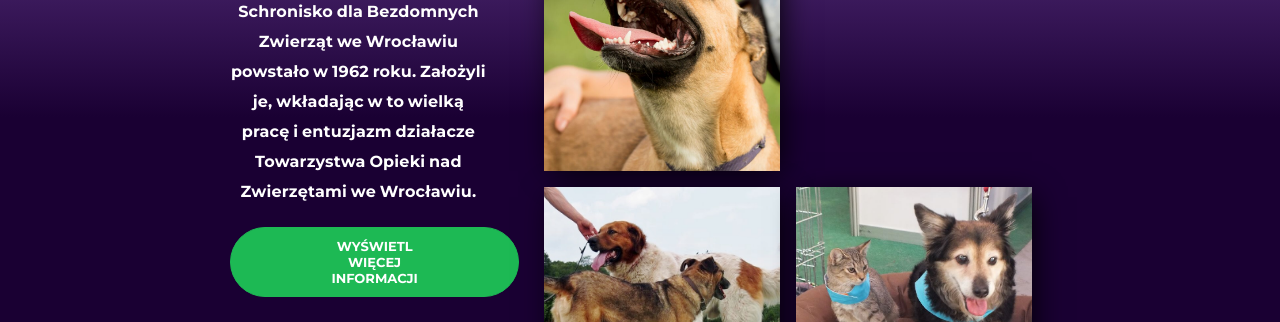
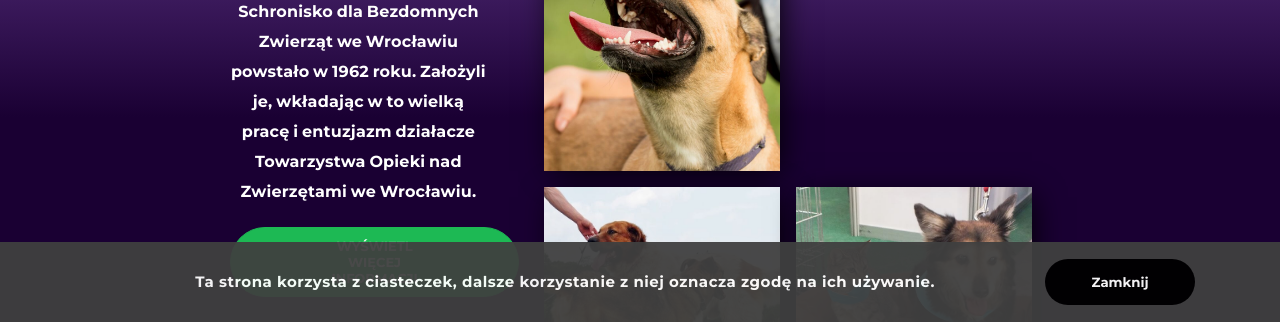
Before and after one commit to RXBVK/Schronisko, a plain HTML site: page index.html in a window 1280 px wide. Shown: the part 478-800 px from the top of the page. Drawn offline with Linux system fonts and the light colour scheme.

Commit message:
Update index.html style.css

```diff
--- a/index.html
+++ b/index.html
@@ -139,6 +139,12 @@
             <a href="sponsorzy.html"><img src="Images/sponsorzy3.png"></a>
         </div>
     </div>
+    <div id="cookies">
+        <div id="cookies-content">
+            <p>Ta strona korzysta z ciasteczek, dalsze korzystanie z niej oznacza zgodę na ich używanie. </p>
+            <div id="button"><button onclick="closeCookies()">Zamknij</button></div>
+        </div>
+    </div>
     <script>
         //Labels
         const actualTime = "Aktualna godzina: ";
@@ -209,6 +215,15 @@
         };
         setInterval(time, 1000);
 
+        function closeCookies() {
+            document.getElementById("cookies").className = "hidden";
+            localStorage.setItem('acceptCookies', "true");
+        };
+        var accept = localStorage.getItem('acceptCookies');
+        if (accept === "true") {
+            document.getElementById("cookies").className = "hidden";
+        }
+
     </script>
 </body>
 
--- a/style.css
+++ b/style.css
@@ -441,6 +441,12 @@ ol li:hover ul {
     color: #8c8c8c;
 }
 
+.dark-mode #cookies {
+    background-color: black;
+    color: #8c8c8c;
+    border-top: 1px solid #8c8c8c;
+}
+
 .dark-mode .gradient-content-text button {
     background-color: #004d00;
     color: #8c8c8c;
@@ -465,3 +471,46 @@ ol li:hover ul {
     bottom: 20px;
     left: 20px;
 }
+
+.dark-mode #cookies-content button {
+    background-color: #404040;
+    color: black;
+}
+
+#cookies {
+    position: fixed;
+    bottom: 0;
+    width: 100%;
+    background-color: #404040;
+    color: white;
+    font-size: 15px;
+    text-align: center;
+    font-weight: 700;
+    height: 80px;
+    letter-spacing: 0.5px;
+    opacity: 0.95;
+    line-height: 80px;
+}
+
+#cookies-content {
+    display: flex;
+    justify-content: center;
+}
+
+#cookies-content p {
+    width: 75%;
+}
+
+#cookies-content button {
+    background-color: black;
+    color: white;
+    border: none;
+    padding: 15px;
+    border-radius: 30px;
+    width: 150px;
+    font-weight: 700;
+}
+
+.hidden {
+    display: none;
+}
```
